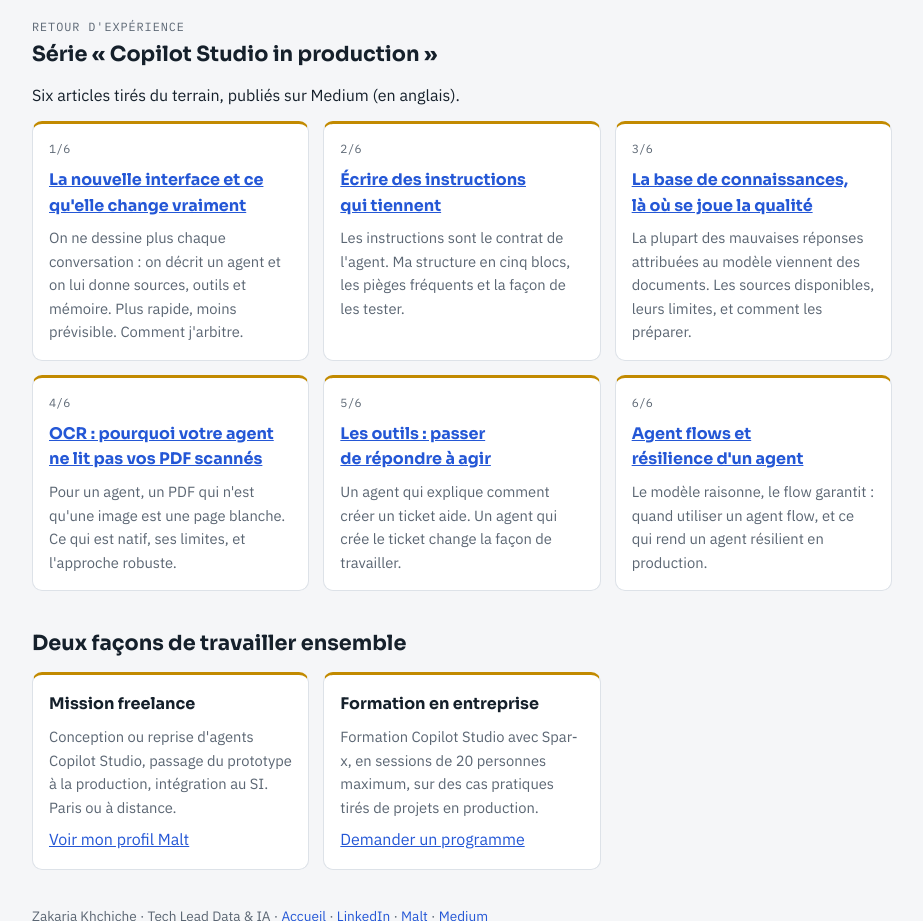
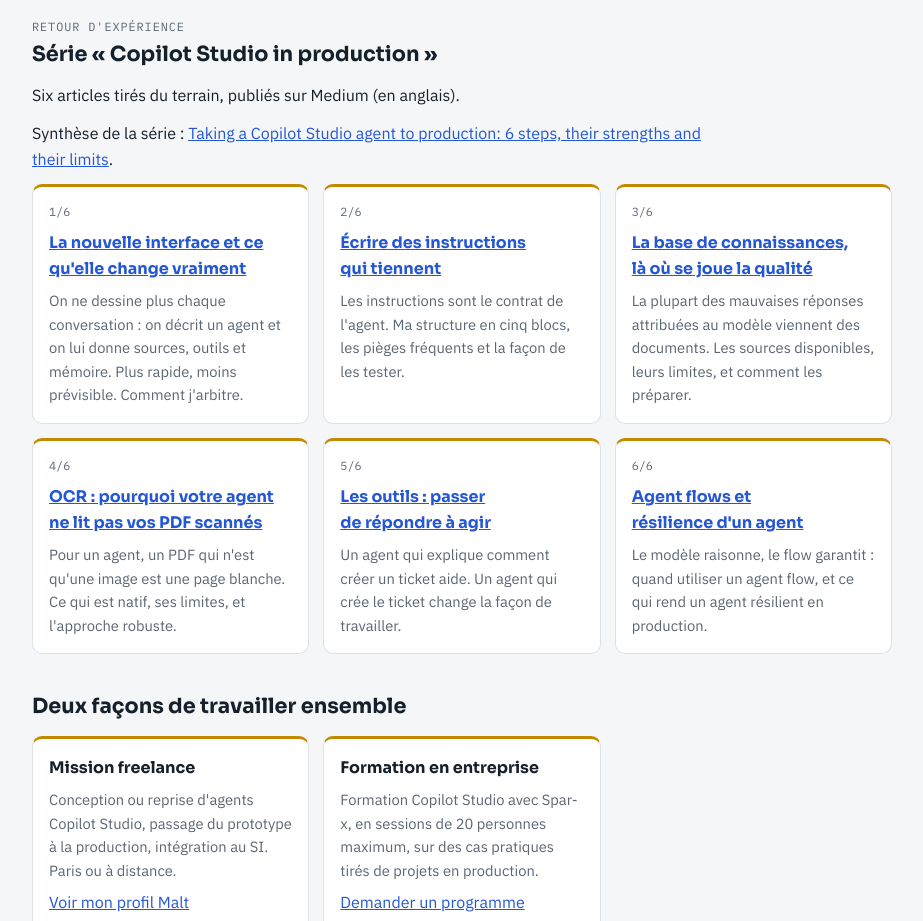
Before and after one commit to Zakariakhchiche/Zakariakhchiche.github.io, a plain HTML site: page copilot-studio/index.html in a window 1280 px wide. Shown: the part 800-1721 px from the top of the page, without its empty margins (178-1101 px from the left). Drawn offline with Linux system fonts and the light colour scheme.

Commit message:
Update index.html

```diff
--- a/copilot-studio/index.html
+++ b/copilot-studio/index.html
@@ -72,6 +72,7 @@
 <section>
   <div><span class="eyebrow">Retour d'expérience</span><h2>Série « Copilot Studio in production »</h2></div>
   <p>Six articles tirés du terrain, publiés sur Medium (en anglais).</p>
+  <p>Synthèse de la série : <a href="https://medium.com/@ZKHCHICHE/taking-a-copilot-studio-agent-to-production-6-steps-their-strengths-and-their-limits-b7703337f1b0">Taking a Copilot Studio agent to production: 6 steps, their strengths and their limits</a>.</p>
   <div class="grid">
     <article class="card"><span class="n">1/6</span><h3><a href="https://medium.com/@ZKHCHICHE/copilot-studio-in-production-1-6-the-new-interface-and-what-it-really-changes-1922c6e55a1d">La nouvelle interface et ce qu'elle change vraiment</a></h3><p>On ne dessine plus chaque conversation : on décrit un agent et on lui donne sources, outils et mémoire. Plus rapide, moins prévisible. Comment j'arbitre.</p></article>
     <article class="card"><span class="n">2/6</span><h3><a href="https://medium.com/@ZKHCHICHE/copilot-studio-in-production-2-6-writing-instructions-that-hold-up-1fc57fb394ef">Écrire des instructions qui tiennent</a></h3><p>Les instructions sont le contrat de l'agent. Ma structure en cinq blocs, les pièges fréquents et la façon de les tester.</p></article>
```
